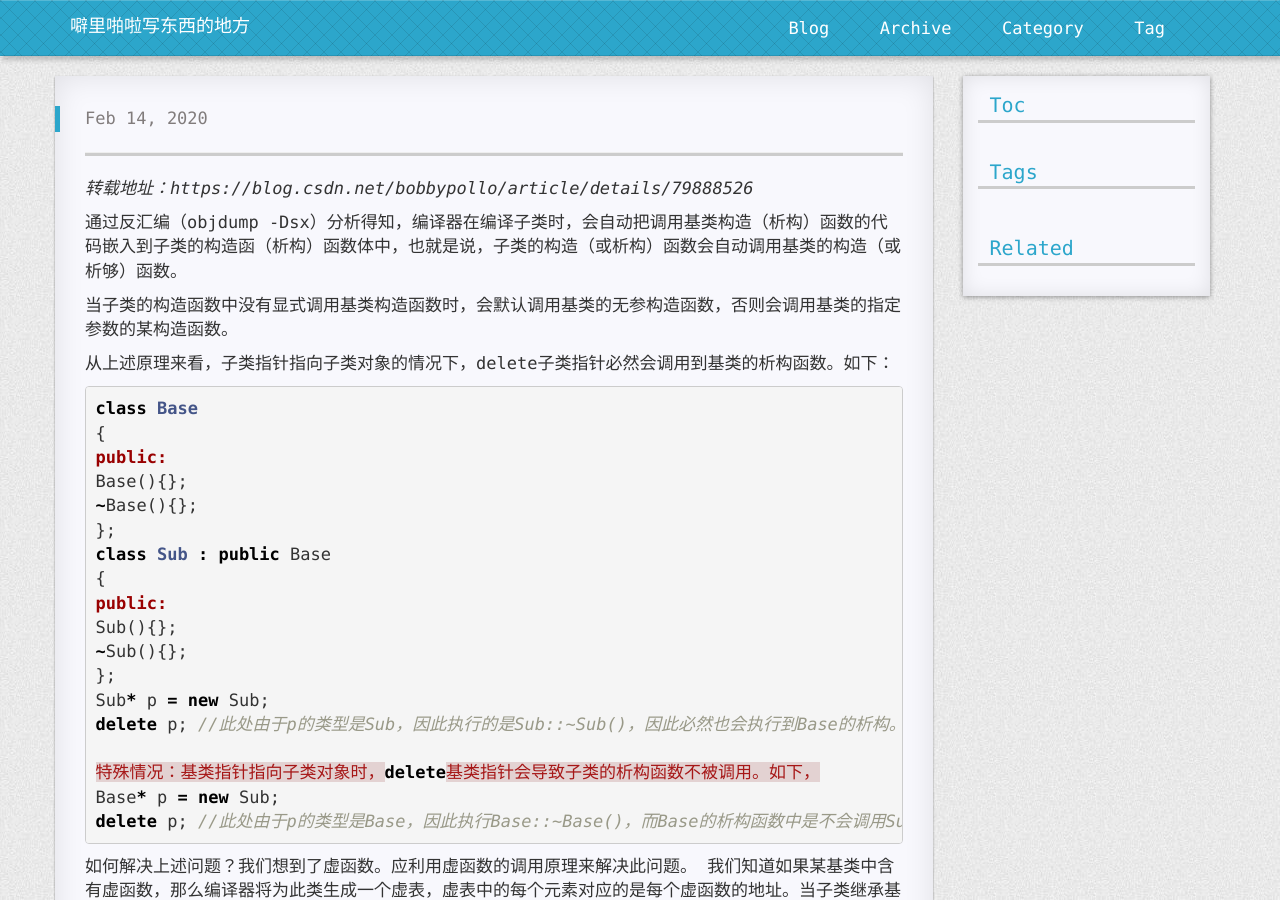
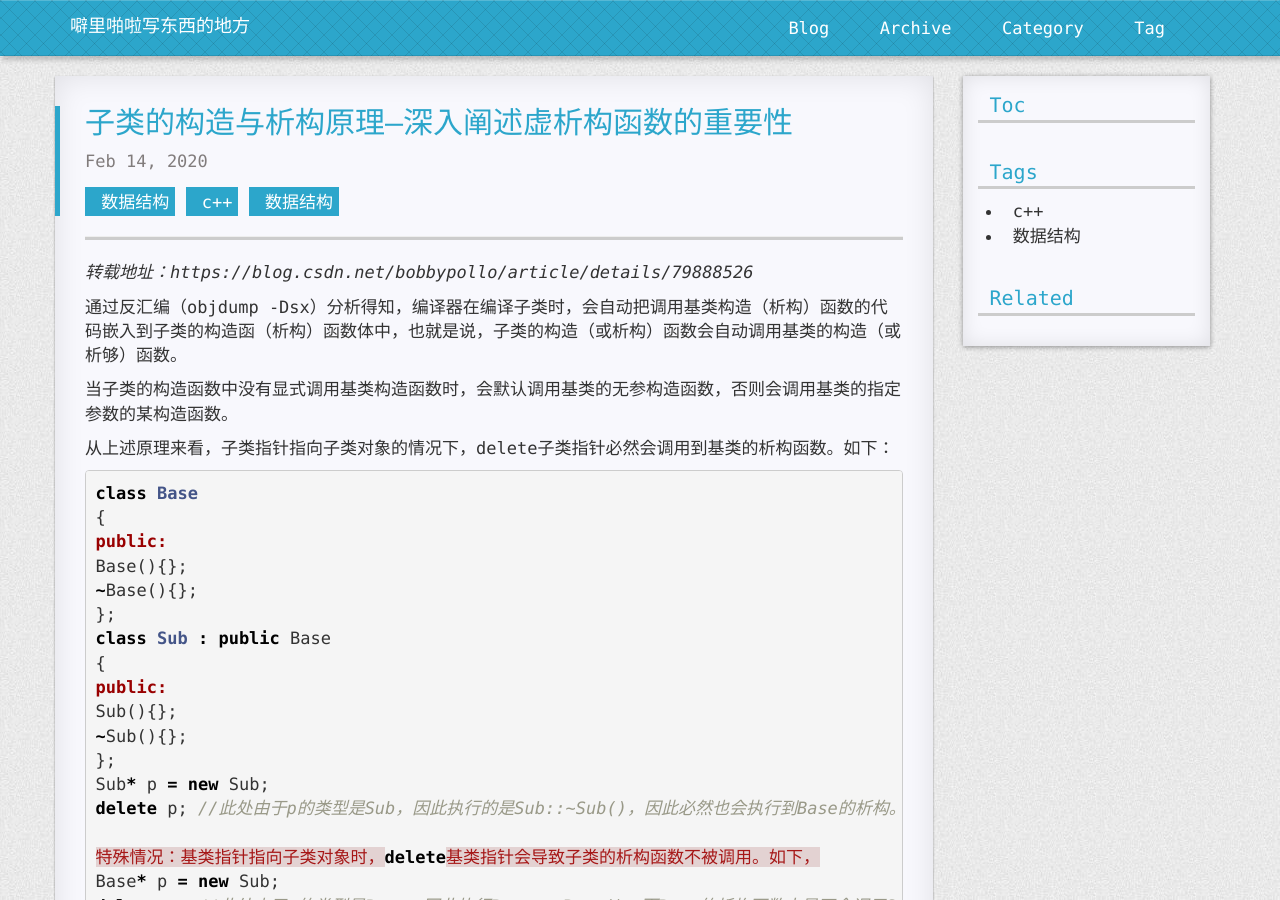
Before and after one commit to elvisgh/elvisgh.github.io, a Jekyll site: the page built from _posts/2020-02-14-virtual-destructor.md, in a window 1280 px wide and 900 px high. Built offline with Jekyll 4.4.1, drawn with Linux system fonts in a browser that asks for light colours; nearby versions of some CDN libraries; comment, search, counter and statistics services are not loaded; a style sheet for code colours, icons or effects is not loaded; part of the change alters nothing that is shown.

Commit message:
See updated list for detail

```diff
--- a/_posts/2020-02-14-virtual-destructor.md
+++ b/_posts/2020-02-14-virtual-destructor.md
@@ -1,13 +1,12 @@
 ---
-title: [转]子类的构造与析构原理–深入阐述虚析构函数的重要性
+layout: post
+title: 子类的构造与析构原理–深入阐述虚析构函数的重要性
 tags: c++ 数据结构
 categories: 数据结构
 ---
 
 *转载地址：https://blog.csdn.net/bobbypollo/article/details/79888526*
 
-* TOC
-{:toc}
 
 通过反汇编（objdump -Dsx）分析得知，编译器在编译子类时，会自动把调用基类构造（析构）函数的代码嵌入到子类的构造函（析构）函数体中，也就是说，子类的构造（或析构）函数会自动调用基类的构造（或析够）函数。
 
```
